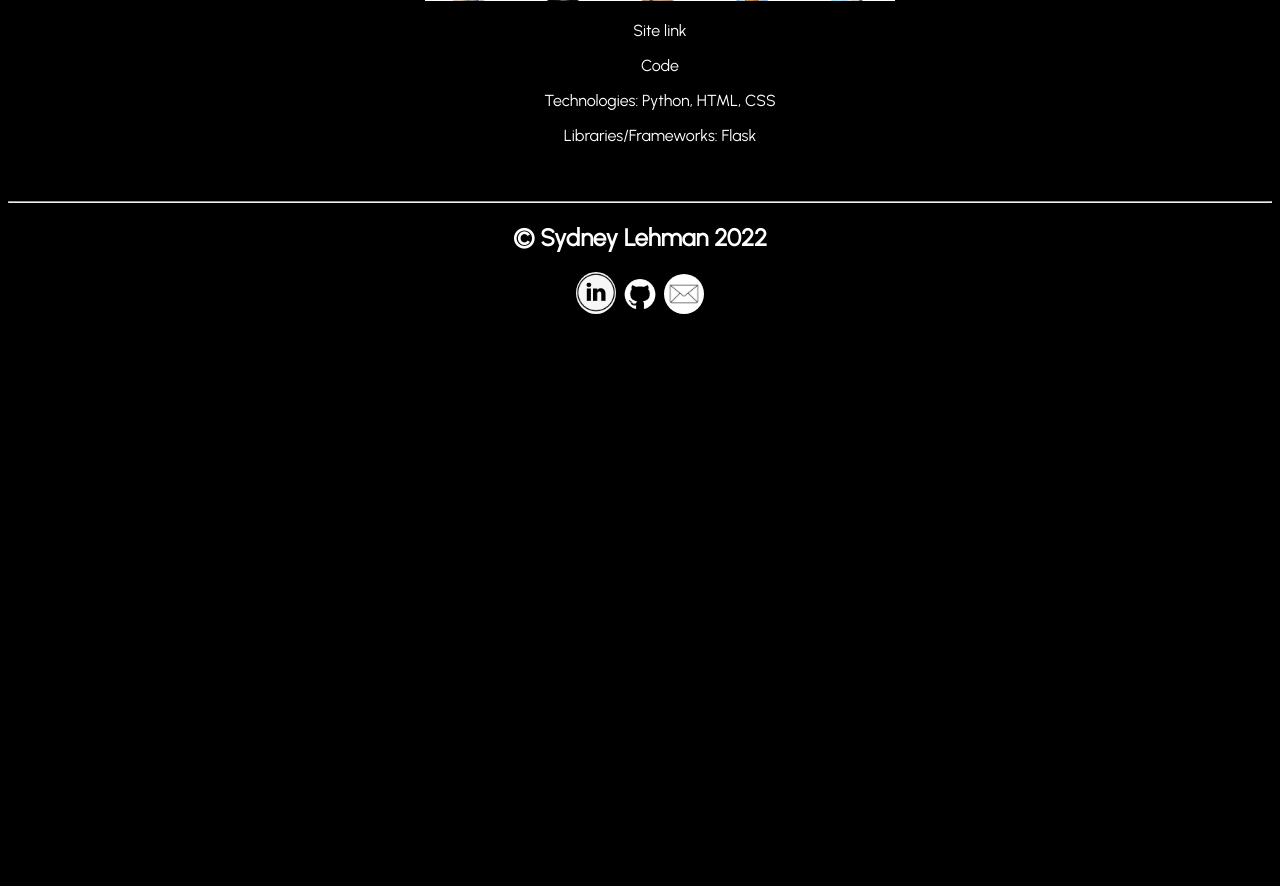
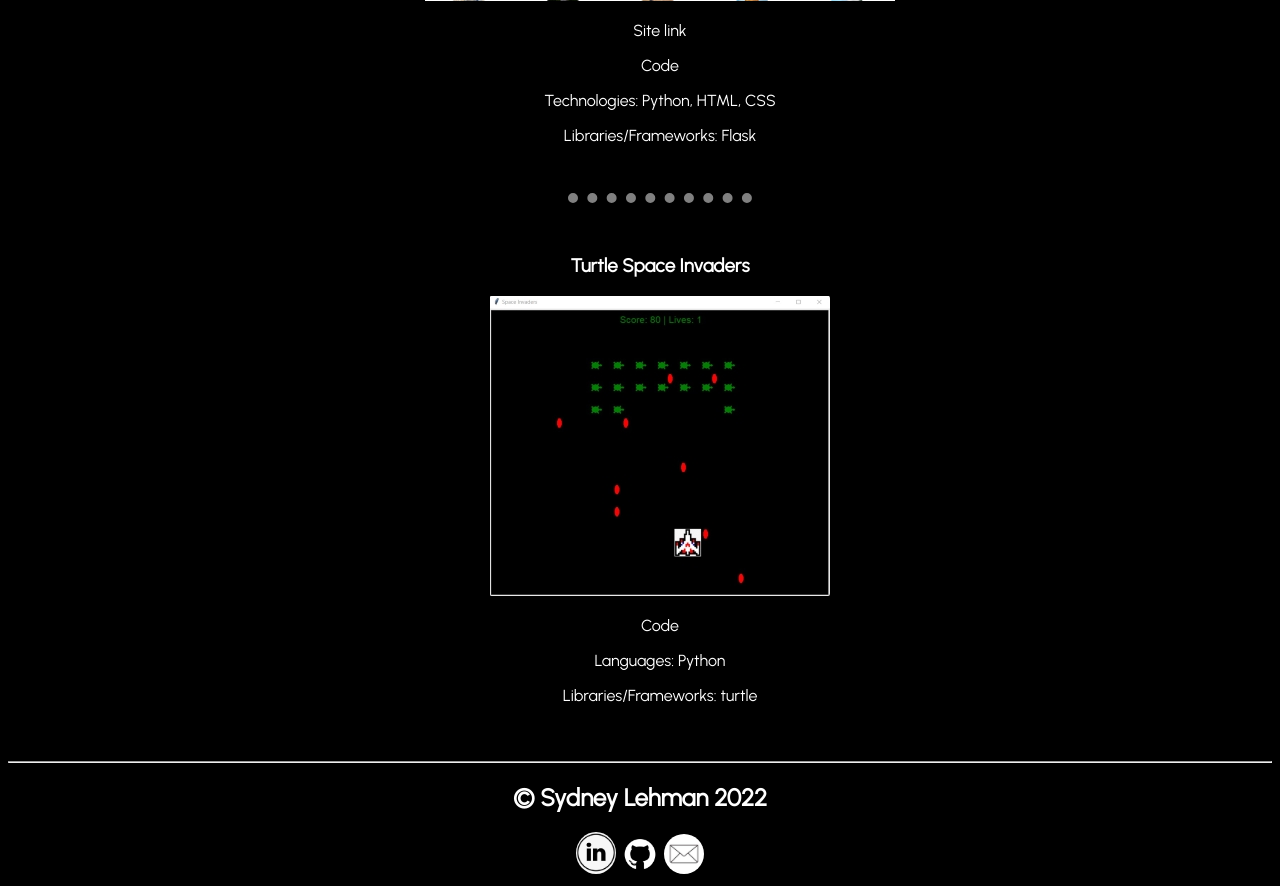
Before and after one commit to slehman1/Personal-Site, a Flask app: page /projects in a window 1280 px wide. Shown: the part 1093-1979 px from the top of the page. Before the commit the page ends 1407 px from the top, so only its background shows below. Run offline with Flask 2, Linux system fonts and the light colour scheme.

Commit message:
added space invaders

```diff
--- a/templates/projects.html
+++ b/templates/projects.html
@@ -29,6 +29,16 @@
                         <p>Libraries/Frameworks: Flask</p>
                 </div>
             </li>
+            <hr class="project--hr">
+            <li>
+                <div class="project--div">
+                        <h3>Turtle Space Invaders</h3>
+                            <img src="../static/turtle_space_invaders.jpg">
+                            <p><a class="navbar--link" href="https://github.com/slehman1/Turtle-Space-Invaders">Code</a></p>
+                            <p>Languages: Python</p>
+                            <p>Libraries/Frameworks: turtle</p>
+                </div>
+            </li>
     </ul>
     </div>
 
```
Also changed, not shown: static/turtle_space_invaders.jpg (added).
